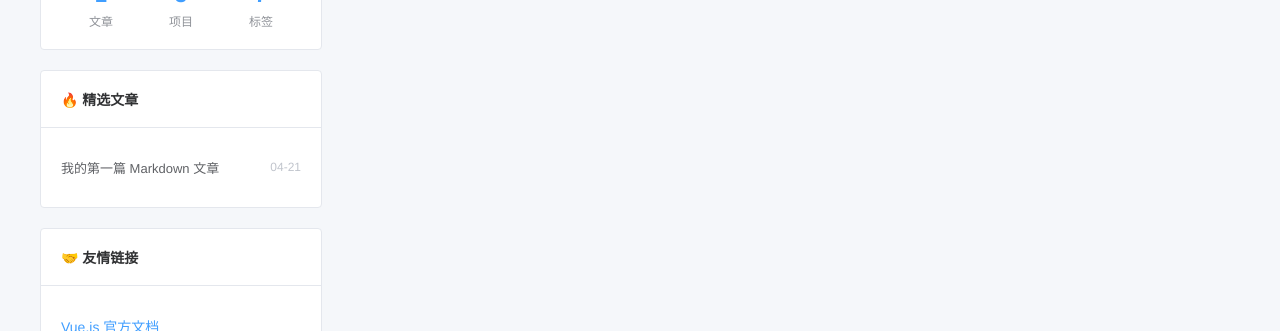
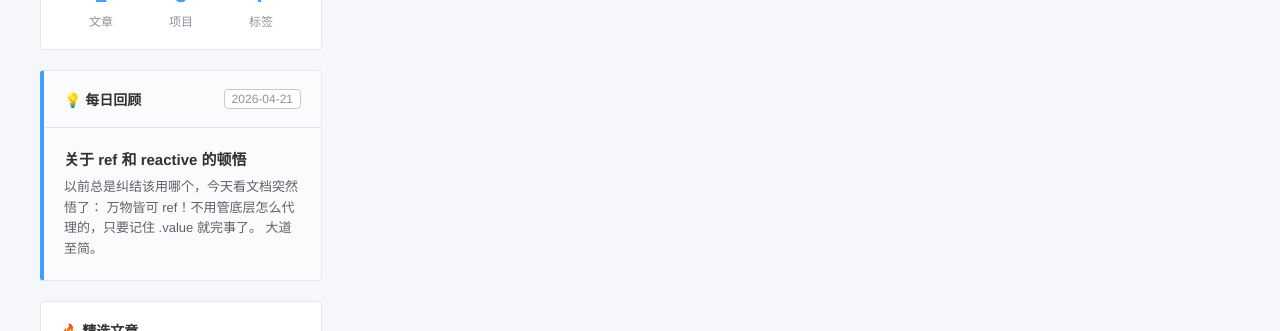
Before and after one commit to zhaozaozhe/my-website, a Vue app: page /#/ in a window 1280 px wide. Shown: the part 337-668 px from the top of the page. Built offline with nearby package versions, Linux system fonts and the light colour scheme.

Commit message:
feat(home): 新增类似 Flomo 的每日回顾随机漫步组件，并修复精选文章列表过滤逻辑

```diff
--- a/src/content/notes/my-first-post.md
+++ b/src/content/notes/my-first-post.md
@@ -1,5 +1,6 @@
 ---
 title: "我的第一篇 Markdown 文章"
+type: "article"
 summary: "这是通过 import.meta.glob 自动读取的第一篇文章，再也不用手动写死数据啦！"
 cover: "https://picsum.photos/seed/markdown/600/400"
 date: "2025-04-21"
--- /dev/null
+++ b/src/content/notes/note-1.md
@@ -0,0 +1,8 @@
+---
+title: "下雨天写代码"
+type: "fragment"
+date: "2026-04-22"
+---
+今天在下雨，突然觉得写代码就像在雨中撑伞。
+哪怕有 Bug 像雨点一样落下来，我也能用逻辑的伞挡住。
+思考，不思考，这是一个问题。
--- /dev/null
+++ b/src/content/notes/note-2.md
@@ -0,0 +1,8 @@
+---
+title: "关于 ref 和 reactive 的顿悟"
+type: "fragment"
+date: "2026-04-21"
+---
+以前总是纠结该用哪个，今天看文档突然悟了：
+万物皆可 ref！不用管底层怎么代理的，只要记住 .value 就完事了。
+大道至简。
--- a/src/views/HomeView.vue
+++ b/src/views/HomeView.vue
@@ -29,6 +29,22 @@
               <div class="stat-num">7</div>
               <div class="stat-label">标签</div>
             </div>
+          </div>
+        </el-card>
+
+        <!-- 🌟 新增：每日回顾 (Flomo Style) -->
+        <el-card v-if="randomFragment" shadow="hover" class="sidebar-section daily-review-card">
+          <template #header>
+            <div class="review-header">
+              <span class="section-title">💡 每日回顾</span>
+              <!-- 这个小巧的日期标签会显得很有设计感 -->
+              <el-tag size="small" type="info" effect="plain">{{ randomFragment.date }}</el-tag>
+            </div>
+          </template>
+          <div class="review-content">
+            <h4 class="review-title">{{ randomFragment.title }}</h4>
+            <!-- 这里简单地把 markdown 正文当作纯文本显示，如果想做得更好看，以后可以接一个极简的解析器 -->
+            <p class="review-text">{{ randomFragment.body }}</p>
           </div>
         </el-card>
 
@@ -132,28 +148,45 @@ const mdFiles = import.meta.glob('../content/notes/*.md', { query: '?raw', impor
 
 const loadedPosts = Object.keys(mdFiles).map(filePath => {
   const rawContent = mdFiles[filePath]
-  // 解析 Frontmatter 头部属性
   const parsed = fm(rawContent)
-  // 从路径中提取文件名作为唯一标识 slug（例如 '../content/notes/vue3.md' -> 'vue3'）
   const slug = filePath.match(/\/([^/]+)\.md$/)[1]
 
   return {
     id: slug,
-    path: `/post/${slug}`, // 对应 router 中配置的文章详情页动态路由
-    ...parsed.attributes   // 展开 Markdown 头部定义的 title, summary, cover 等属性
+    path: `/post/${slug}`,
+    // 如果你在 md 里没写 type，为了兼容，默认给它一个 'article' 标记
+    type: parsed.attributes.type || 'article',
+    body: parsed.body, // 把正文也拿出来，因为每日回顾需要显示正文内容
+    ...parsed.attributes
   }
 })
 
-// 按照日期降序排序（最新的文章排在最前面）
-// 假设 date 格式为 "YYYY-MM-DD"
+// 降序排序
 loadedPosts.sort((a, b) => new Date(b.date || 0) - new Date(a.date || 0))
 
-const posts = ref(loadedPosts)
+// 🎯 【魔法在这里】数据分流！
+// 1. 过滤出真正的长文章（用来在右边列表显示）
+const articlePosts = loadedPosts.filter(post => post.type === 'article')
+const posts = ref(articlePosts)
+
+// 2. 过滤出所有的“碎碎念”，做成一个池子
+const fragmentPosts = loadedPosts.filter(post => post.type === 'fragment')
+
+// 3. 实现“随机漫步/每日回顾”功能
+const randomFragment = ref(null) // 用来装抽中的那条数据
+
+if (fragmentPosts.length > 0) {
+  // 生成一个从 0 到 数组长度-1 的随机整数
+  const randomIndex = Math.floor(Math.random() * fragmentPosts.length)
+  // 把抽中的这条碎碎念塞给变量
+  randomFragment.value = fragmentPosts[randomIndex]
+}
+
 
 // 精选文章：这里演示动态获取前 3 篇文章。
 // 后续如果你的 md 文件头部有类似 `featured: true` 的标识，可以改为：
 // const featuredPosts = ref(loadedPosts.filter(p => p.featured).slice(0, 3).map(...))
-const featuredPosts = ref(loadedPosts.slice(0, 3).map(p => ({
+const featuredPosts = ref(articlePosts.slice(0, 3).map(p => ({
   title: p.title,
   // 截取日期字符串，如果是 "YYYY-MM-DD" 格式，取 "MM-DD" 部分
   date: p.date ? p.date.substring(5) : '',
@@ -224,6 +257,36 @@ const friendLinks = ref([
   font-size: 12px;
   color: #909399;
   margin-top: 6px;
+}
+
+.review-header {
+  display: flex;
+  justify-content: space-between;
+  align-items: center;
+}
+
+.daily-review-card {
+  background-color: #fafbfc; /* 稍微给它一个浅浅的底色，以示区别 */
+  border-left: 4px solid #409EFF; /* 加一个左侧高亮条，类似引用的感觉 */
+}
+
+.review-title {
+  margin: 0 0 8px 0;
+  font-size: 15px;
+  color: #303133;
+}
+
+.review-text {
+  margin: 0;
+  font-size: 13px;
+  color: #606266;
+  line-height: 1.6;
+  /* 如果文字太长，让它最多显示 4 行 */
+  display: -webkit-box;
+  -webkit-line-clamp: 4;
+  line-clamp: 4;
+  -webkit-box-orient: vertical;
+  overflow: hidden;
 }
 
 .sidebar-section {
```
